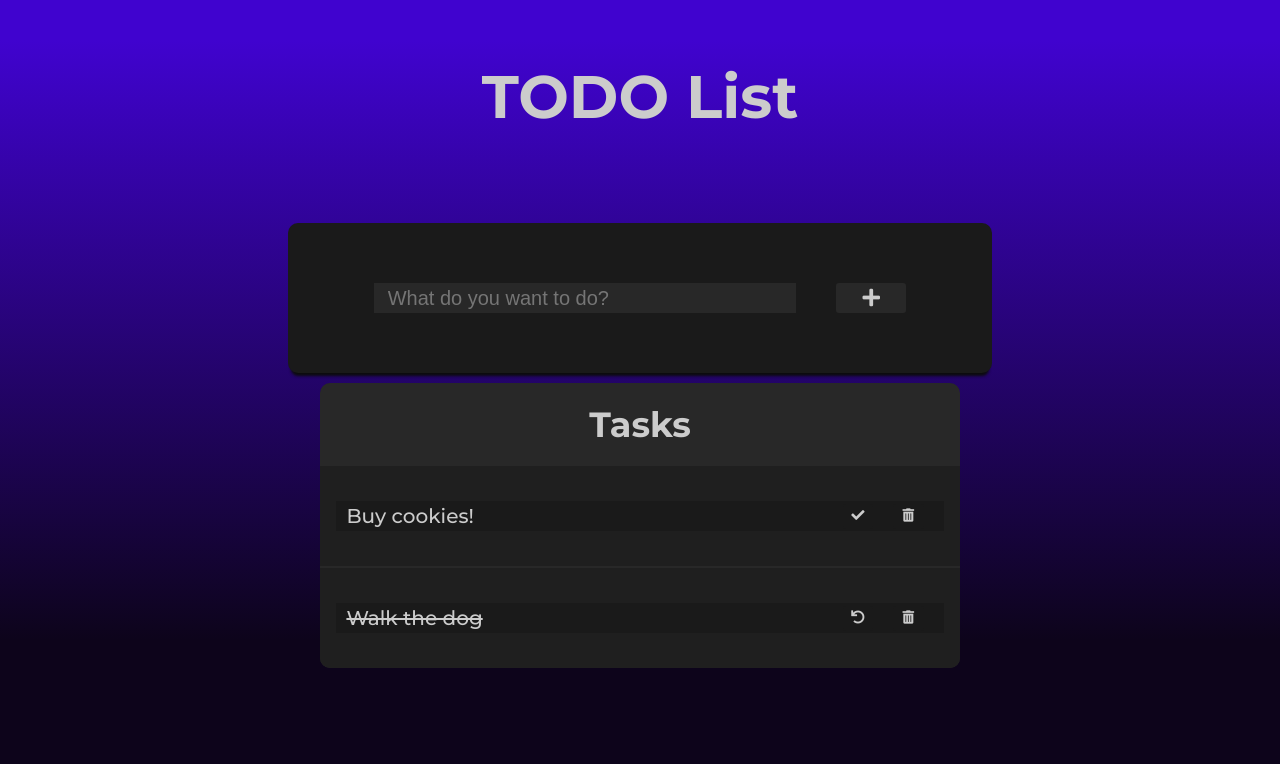
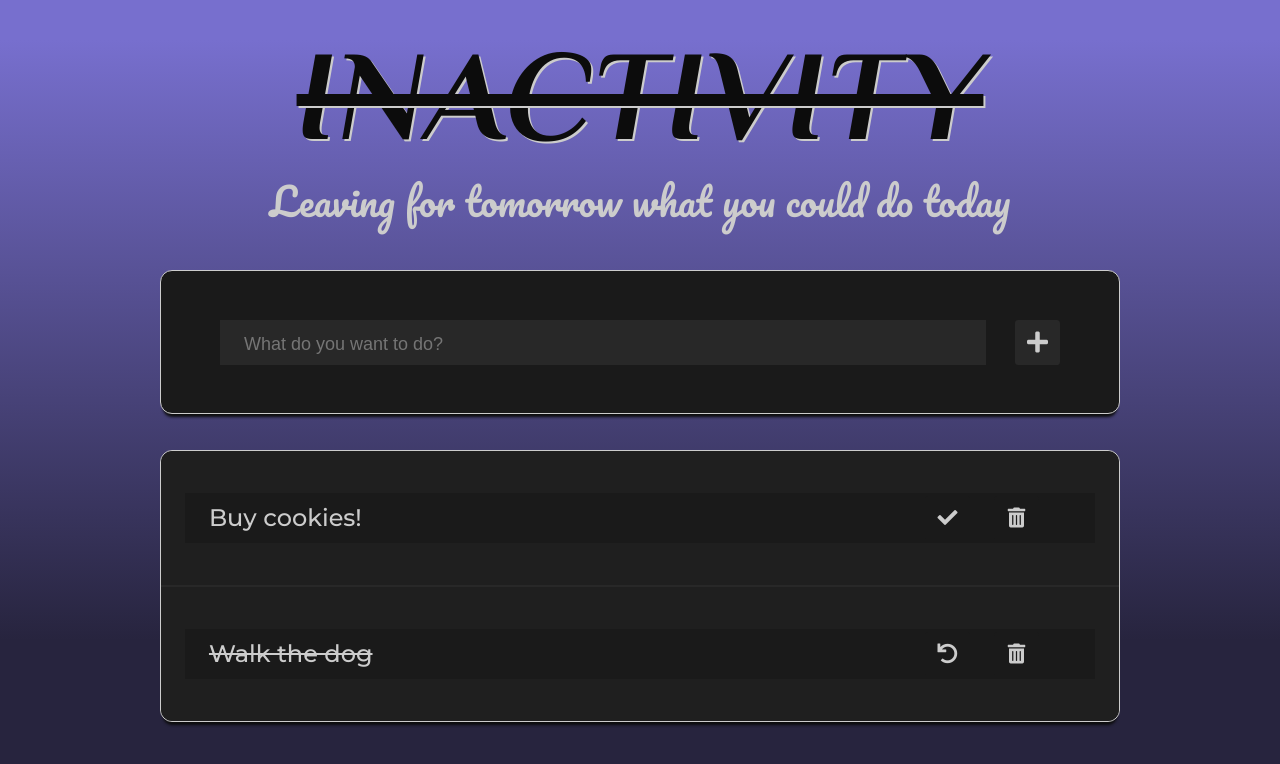
Before and after one commit to vibueno/wbs_group5_todolist, a plain HTML site: page public/index.html in a window 1280 px wide. Drawn offline with Linux system fonts and the light colour scheme.

Commit message:
Tweak styling

```diff
--- a/public/css/styles.css
+++ b/public/css/styles.css
@@ -1,4 +1,20 @@
 /*-------- General Styles ------*/
+
+:root {
+  --color-darkest: #0c0c0c;
+  --color-very-dark: #1a1a1a;
+  --color-dark: #1f1f1f;
+  --color-medium: #282828;
+  --color-light: #ccc;
+
+  --bg-color-dark: #27243e;
+  --bg-color-light: #776fce;
+
+  --input-height: 45px;
+
+  --button-width: 45px;
+  --button-height: 45px;
+}
 
 * {
   margin: 0;
@@ -8,12 +24,16 @@
 
 html {
   max-width: 1920px;
-  font-size: 62.5%;
+  font-size: 12px;
 }
 
 body {
-  background: linear-gradient(180deg, #4003cf 5%, #0d041b 80%) no-repeat center
-    center fixed;
+  background: linear-gradient(
+      180deg,
+      var(--bg-color-light) 5%,
+      var(--bg-color-dark) 80%
+    )
+    no-repeat center center fixed;
   font-family: 'Montserrat', sans-serif;
 }
 
@@ -24,10 +44,23 @@ main {
 }
 
 h1 {
-  padding: 6rem 0;
-  font-size: 6rem;
+  margin: 2rem 0 0 0;
+  font-size: 10vw;
+  font-family: 'Philosopher', sans-serif;
+  font-weight: 300;
   text-align: center;
-  color: #ccc;
+  text-shadow: 2px 2px var(--color-light);
+  text-transform: uppercase;
+  text-decoration: line-through;
+  color: var(--color-darkest);
+}
+
+h2 {
+  font-size: 3vw;
+  font-family: 'Pacifico', cursive;
+  font-weight: 200;
+  text-align: center;
+  color: var(--color-light);
 }
 
 /*-------- Section New Task ------*/
@@ -37,94 +70,103 @@ h1 {
   align-items: center;
   justify-content: center;
   margin: 3rem auto 0 auto;
-  box-shadow: 0 6px 3px -3px #0c0c0c;
+  box-shadow: 0 6px 3px -3px var(--color-darkest);
+  border: 1px solid var(--color-light);
   border-radius: 1rem;
-  width: 55%;
-  min-height: 15rem;
-  background-color: #1a1a1a;
-  color: #ccc;
+  width: 75%;
+  min-height: 12rem;
+  background-color: var(--color-very-dark);
+  color: var(--color-light);
 }
 
 .new-task-desc {
   transition: box-shadow 0.2s;
+  overflow: hidden;
   margin: 0 4rem 0 0;
+  margin: 0 3% 0 5%;
   border: none;
-  width: 60%;
-  height: 3rem;
-  padding: 0 0 0 2%;
-  background-color: #282828;
+  padding: 0 0 0 1em;
+  width: 80%;
+  height: var(--input-height);
+  background-color: var(--color-medium);
   font-size: 2rem;
-  color: #ccc;
+  color: var(--color-light);
+}
+
+.new-task-desc::placeholder {
+  font-size: 1.5rem;
 }
 
 .new-task-desc:hover {
-  box-shadow: 0 0 4px #ccc;
+  box-shadow: 0 0 4px var(--color-light);
 }
 
 .new-task-submit {
   transition: box-shadow 0.2s;
   border: none;
   border-radius: 0.3rem;
-  width: 10%;
-  height: 3rem;
-  background-color: #282828;
+  margin: 0 5% 0 0;
+  width: var(--button-width);
+  height: var(--button-height);
+  background-color: var(--color-medium);
   cursor: pointer;
   font-size: 2rem;
   font-family: 'Montserrat', sans-serif;
-  color: #ccc;
+  color: var(--color-light);
 }
 
 .new-task-submit:hover {
-  box-shadow: 0 0 4px #ccc;
+  box-shadow: 0 0 4px var(--color-light);
 }
 
 /*-------- Section Task list ------*/
 
-h2 {
-  padding: 2rem 0;
-  font-size: 3.5rem;
-  text-align: center;
-}
-
 .task-list {
   display: flex;
   flex-direction: column;
+  border: 1px solid var(--color-light);
   border-radius: 1rem;
-  margin: 1rem auto;
-  width: 50%;
+  margin: 3rem auto;
+  box-shadow: 0 6px 3px -3px var(--color-darkest);
+  width: 75%;
   min-height: 15rem;
-  background-color: #282828;
-  color: #ccc;
+  background-color: var(--color-medium);
+  color: var(--color-light);
 }
 .task-list-todo-wrapper,
 .task-list-finished-wrapper {
-  width: 100%;
   display: flex;
   flex-direction: column;
   justify-content: center;
   align-items: center;
   padding: 2.5rem 0;
-  background-color: #1f1f1f;
+  width: 100%;
+  min-height: 7.5rem;
+  background-color: var(--color-dark);
+}
+
+.task-list-todo-wrapper {
+  border-radius: 1rem 1rem 0 0;
 }
 
 .task-list-finished-wrapper {
-  border-top: 2px solid #282828;
+  border-top: 2px solid var(--color-medium);
   border-radius: 0 0 1rem 1rem;
 }
 
 .task {
+  align-items: center;
   display: flex;
-  justify-content: center;
   transition: box-shadow 0.2s;
   margin: 1rem 0;
   width: 95%;
-  height: 3rem;
-  background: #1a1a1a;
-  font-size: 1.8rem;
+  height: 3.5rem;
+  min-height: 50px;
+  background: var(--color-very-dark);
 }
 
 .task:hover {
-  box-shadow: 0 0 4px #ccc;
+  box-shadow: 0 0 4px var(--color-light);
 }
 
 .task.finished .task-desc {
@@ -132,7 +174,7 @@ h2 {
 }
 
 .task-desc {
-  margin: auto 0;
+  padding: 0 0 0 1em;
   width: 80%;
   height: 2.5rem;
   font-size: 2rem;
@@ -143,14 +185,15 @@ h2 {
   margin: auto 1rem;
   border: none;
   border-radius: 0.3rem;
-  width: 5%;
-  height: 2.5rem;
-  background: #1a1a1a;
+  min-width: var(--button-width);
+  min-height: var(--button-height);
+  background: var(--color-very-dark);
   cursor: pointer;
-  color: #ccc;
+  font-size: 20px;
+  color: var(--color-light);
 }
 
 .task-button:hover {
-  background: #ccc;
-  color: #1a1a1a;
+  background: var(--color-light);
+  color: var(--color-very-dark);
 }
--- a/public/index.html
+++ b/public/index.html
@@ -14,17 +14,30 @@
       href="https://fonts.googleapis.com/css2?family=Montserrat:wght@500;700&display=swap"
       rel="stylesheet"
     />
+
+    <link
+      href="https://fonts.googleapis.com/css2?family=Pacifico&display=swap"
+      rel="stylesheet"
+    />
+
     <link
       rel="stylesheet"
       href="https://cdnjs.cloudflare.com/ajax/libs/font-awesome/5.15.1/css/all.min.css"
     />
+
+    <link
+      href="https://fonts.googleapis.com/css2?family=Philosopher:ital,wght@1,700&display=swap"
+      rel="stylesheet"
+    />
+
     <link rel="stylesheet" href="./css/styles.css" />
 
     <link rel="shortcut icon" href="favicon.ico" />
   </head>
   <body>
     <main>
-      <h1>TODO List</h1>
+      <h1>Inactivity</h1>
+      <h2>Leaving for tomorrow what you could do today</h2>
       <form class="new-task-form">
         <input
           id="new-task-desc"
@@ -39,8 +52,7 @@
           <i class="fas fa-plus"></i>
         </button>
       </form>
-      <section class="task-list">
-        <h2>Tasks</h2>
+      <div class="task-list">
         <div class="task-list-todo-wrapper">
           <div class="task">
             <p class="task-desc">Buy cookies!</p>
@@ -55,7 +67,7 @@
             <button class="task-button delete-task fas fa-trash-alt"></button>
           </div>
         </div>
-      </section>
+      </div>
     </main>
 
     <script src="./js/oopApp.js"></script>
```
